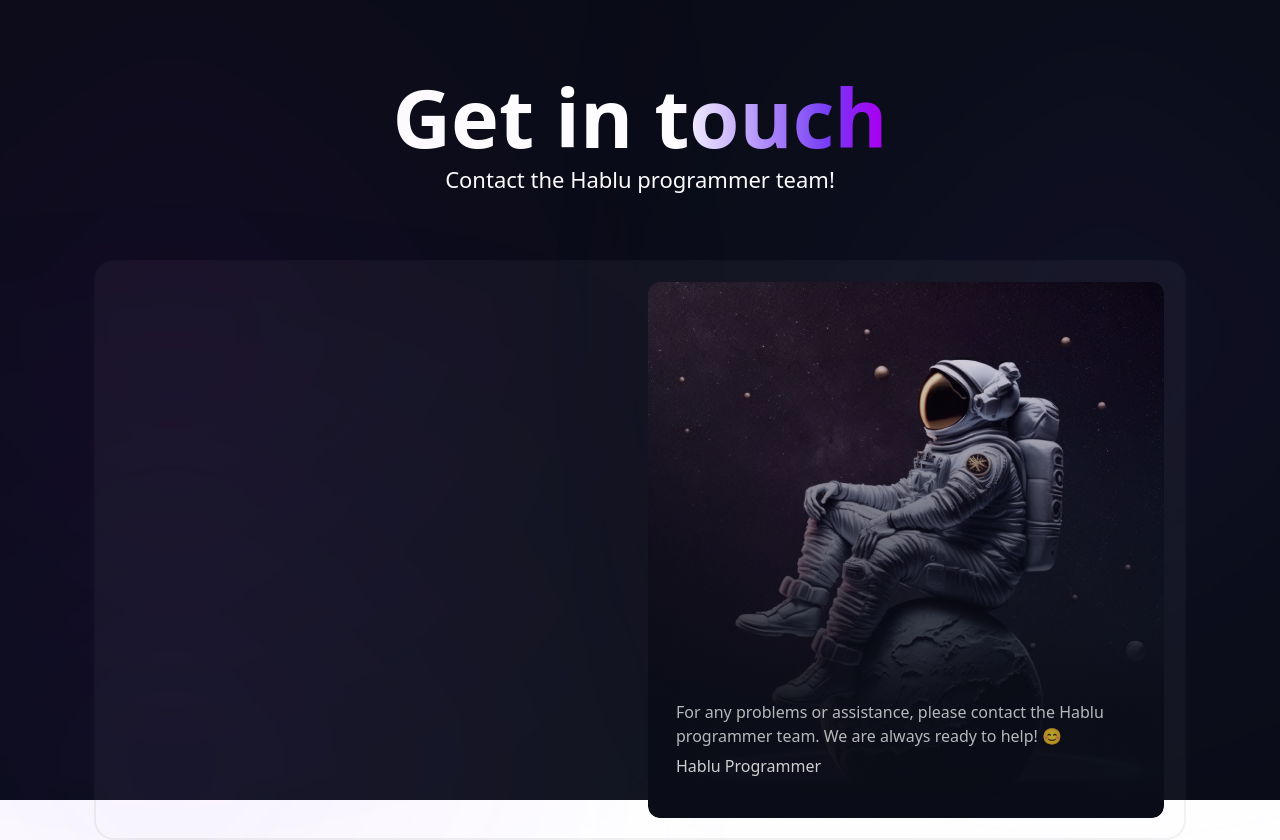
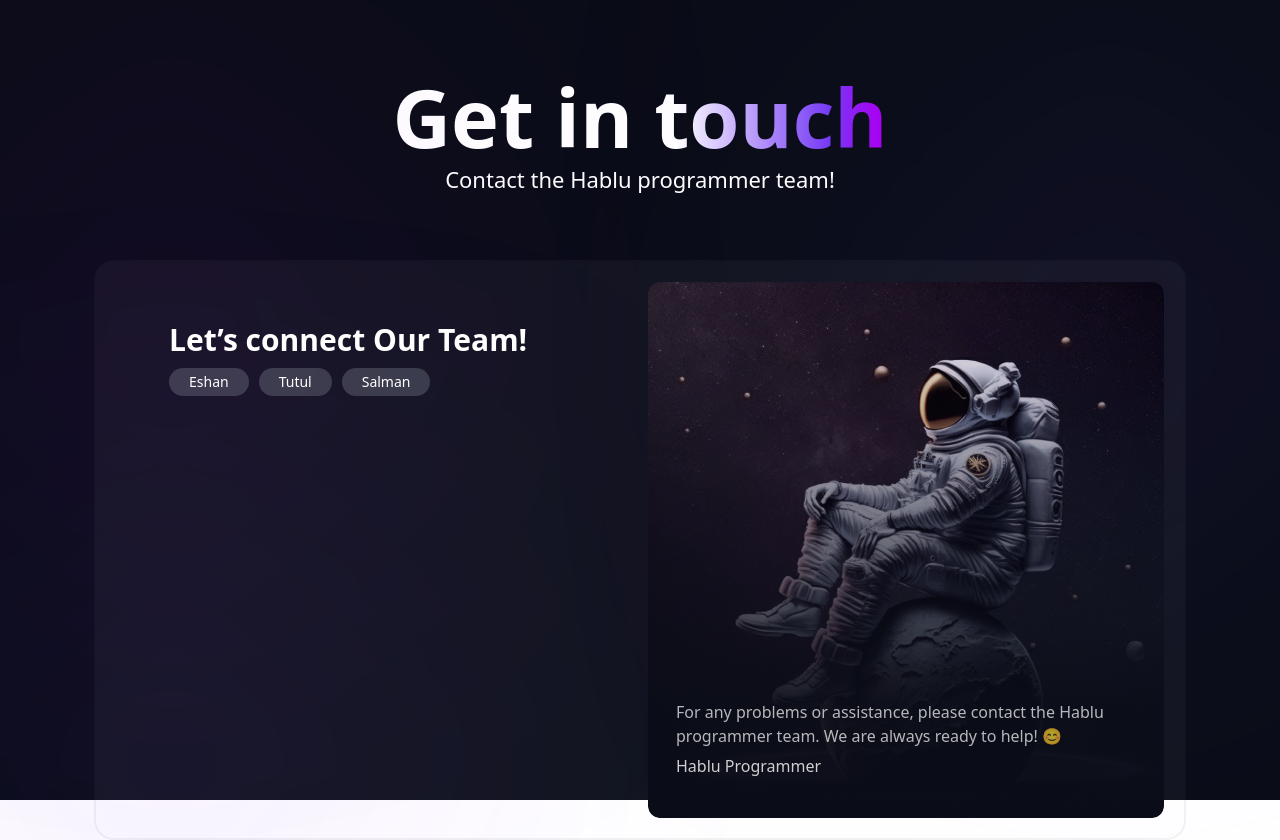
Before and after one commit to Shahriyar-Hosen/contack-us, a Next.js app: page / in a window 1280 px wide. Built offline with nearby package versions, Linux system fonts and the light colour scheme.

Commit message:
Add ParsonButton component and update home page with team connection section

```diff
--- a/src/app/page.tsx
+++ b/src/app/page.tsx
@@ -1,3 +1,5 @@
+import { ParsonButton } from "@/components";
+import { parsons } from "@/lib/data";
 import Image from "next/image";
 
 const HomePage = () => {
@@ -19,8 +21,20 @@ const HomePage = () => {
         <div className="right-0 top-0 absolute size-[152px] rounded-full blur-[200px] bg-secondary" />
         <div className="left-0 bottom-0 absolute size-[152px] rounded-full blur-[200px] bg-secondary" />
 
-        <div className="w-full h-full p-5 flex justify-between items-center">
-          <div>{/* Form */}</div>
+        <div className="w-full h-full p-5 flex justify-between items-start relative z-20">
+          <div className="w-full max-w-[506px] mx-auto p-10">
+            <div className="space-y-2.5">
+              <h2 className="font-semibold text-3xl leading-[36.31px] tracking-[-2%] text-start">
+                Let’s connect Our Team!
+              </h2>
+              <div className="space-x-2.5">
+                {parsons.map((item) => (
+                  <ParsonButton key={item.id}>{item.name}</ParsonButton>
+                ))}
+              </div>
+            </div>
+          </div>
+
           <div className="w-full max-w-[516px] relative">
             <Image
               alt="Hablu Contact Form Image"
--- /dev/null
+++ b/src/components/index.ts
@@ -0,0 +1 @@
+export * from "./parson-button";
--- /dev/null
+++ b/src/components/parson-button.tsx
@@ -0,0 +1,10 @@
+import { FC } from "react";
+
+type IChildren = { children: React.ReactNode };
+export const ParsonButton: FC<IChildren> = ({ children }) => {
+  return (
+    <button className="text-sm px-5 py-1 rounded-full bg-slate-300/20 hover:bg-secondary/30  transition-all delay-100">
+      {children}
+    </button>
+  );
+};
--- /dev/null
+++ b/src/lib/data.ts
@@ -0,0 +1,22 @@
+interface IParson {
+  id: number;
+  name: string;
+  email: string;
+}
+export const parsons: IParson[] = [
+  {
+    id: 1,
+    name: "Eshan",
+    email: "RjFZV@example.com",
+  },
+  {
+    id: 2,
+    name: "Tutul",
+    email: "RjFZV@example.com",
+  },
+  {
+    id: 3,
+    name: "Salman",
+    email: "RjFZV@example.com",
+  },
+];
```
